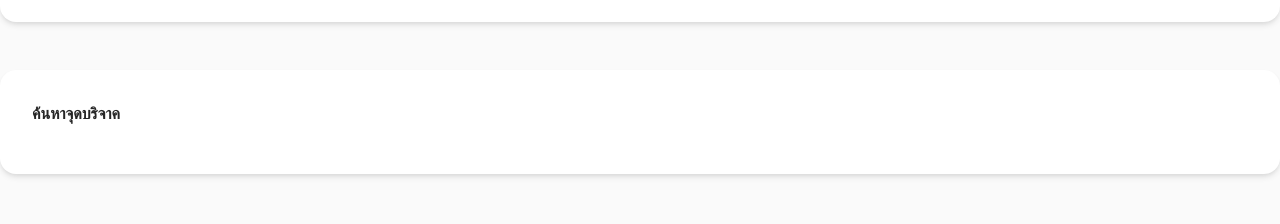
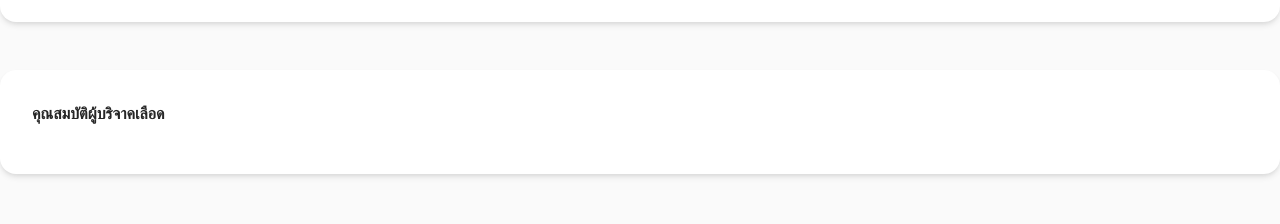
Before and after one commit to WebmasterCamp/ywc18-workshop-c, a React (Create React App) app: page / in a window 1280 px wide. Shown: the part 1259-1483 px from the top of the page. Built offline with nearby package versions, Linux system fonts and the light colour scheme.

Commit message:
fix code

```diff
--- a/src/components/NavBar.js
+++ b/src/components/NavBar.js
@@ -1,6 +1,6 @@
-import { default as Logo } from '../assets/svg/logo.svg';
-import { UserOutlined } from '@ant-design/icons';
-import { Button, Layout, Typography } from 'antd';
+import { default as Logo } from "../assets/svg/logo.svg";
+import { UserOutlined } from "@ant-design/icons";
+import { Button, Layout, Typography } from "antd";
 const { Header } = Layout;
 const { Link } = Typography;
 
@@ -9,7 +9,7 @@ const NavBar = () => {
     <Header className="mb-12">
       <div className="max-w-screen-xl m-auto">
         <div className="flex">
-          <img src={Logo} />
+          <img src={Logo} alt="logo" />
           <div className="ml-auto">
             <Link>เกี่ยวกับเรา</Link>
             <UserBtn />
@@ -28,7 +28,7 @@ const UserBtn = () => {
       shape="round"
       icon={<UserOutlined />}
     >
-      {' '}
+      {" "}
       teamcywc
     </Button>
   );
--- a/src/containers/Home/EvaluationBanner/index.js
+++ b/src/containers/Home/EvaluationBanner/index.js
@@ -3,8 +3,8 @@ import React from "react";
 const EvaluationBanner = () => {
   return (
     <div className="max-w-screen-xl m-auto mb-12">
-      <div className="rounded-2xl shadow-md h-auto bg-white  p-8">
-        <p className="text-base font-semibold mb-4">ค้นหาจุดบริจาค</p>
+      <div className="rounded-2xl shadow-md h-auto bg-white p-8 flex">
+        <p className="text-base font-semibold mb-4">คุณสมบัติผู้บริจาคเลือด</p>
       </div>
     </div>
   );
--- a/src/containers/Home/RohitBanner/index.js
+++ b/src/containers/Home/RohitBanner/index.js
@@ -7,7 +7,7 @@ const RohitBanner = () => {
       <img
         src={Banner}
         alt="banner"
-        className="rounded-2xl"
+        className="rounded-2xl cursor-pointer"
         style={{ width: "-webkit-fill-available" }}
       />
     </div>
```
